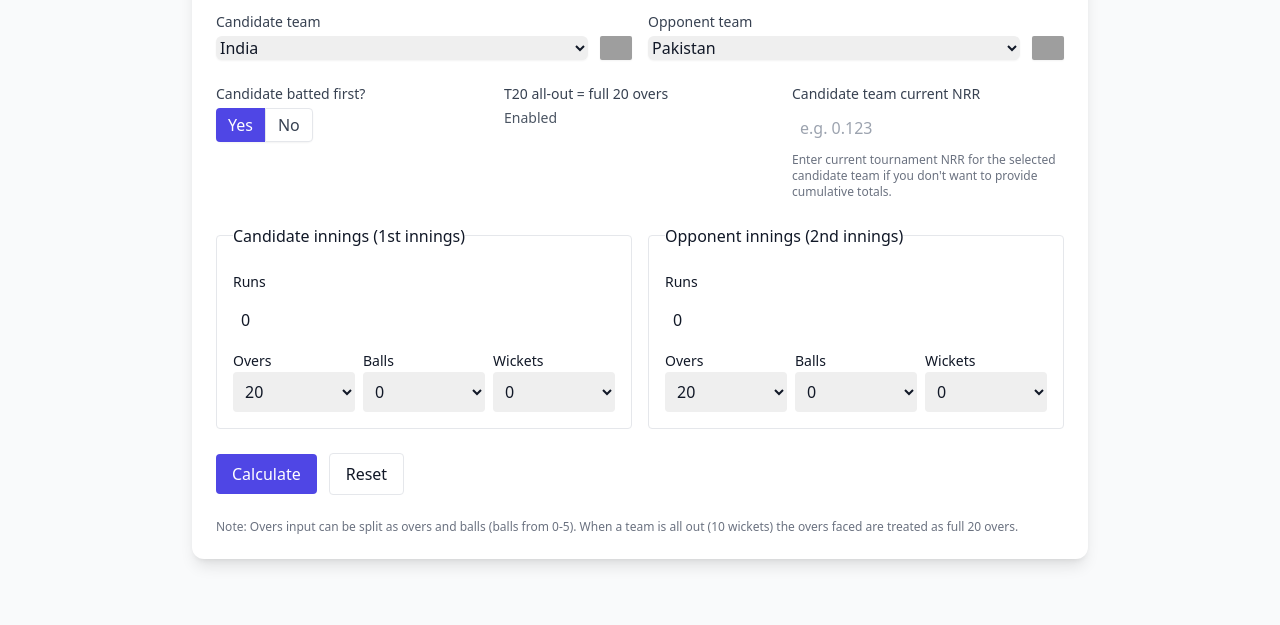
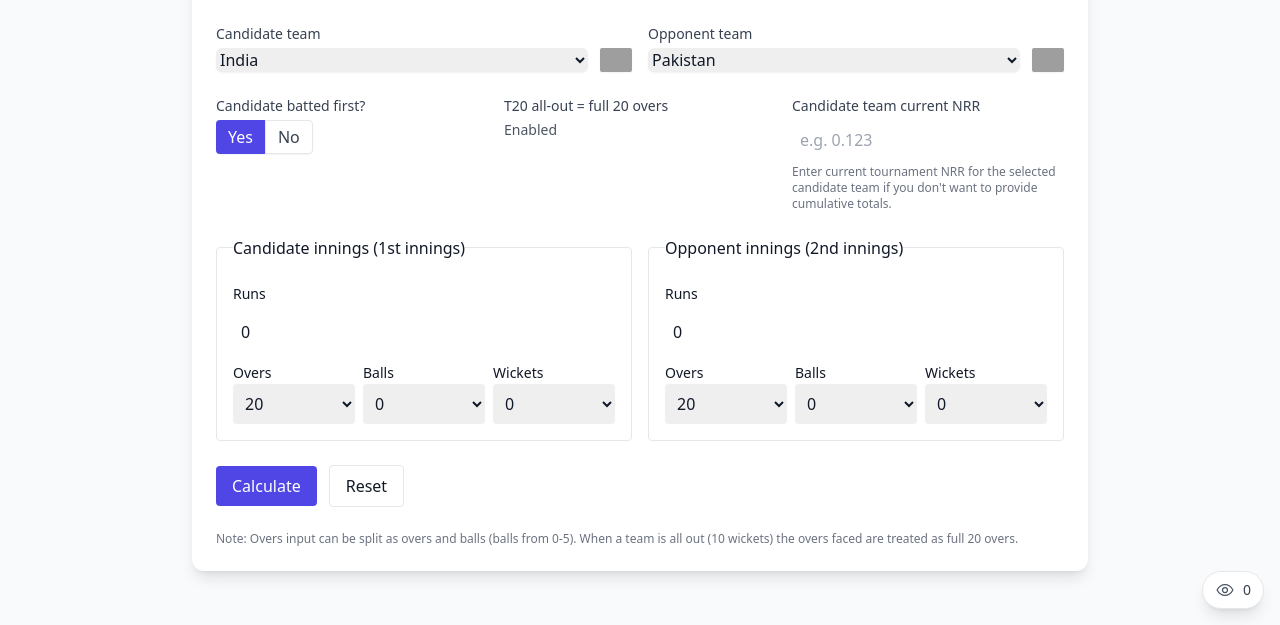
Before and after one commit to ultra-devs/t20worldcup-nrr-calculator, a plain HTML site: page t20wc/index.html in a window 1280 px wide. Shown: the part 175-800 px from the top of the page. Drawn offline with nearby package versions, Linux system fonts and the light colour scheme; no server answers; grey boxes are pictures that could not be loaded.

Commit message:
fix logic

```diff
--- a/t20wc/app.js
+++ b/t20wc/app.js
@@ -235,3 +235,29 @@
 }
 
 init();
+
+// CountAPI visitor counter (increments on each page load)
+(function(){
+  const visitorEl = document.getElementById('visitor-count');
+  const badgeEl = document.getElementById('viewer-count');
+  if(!visitorEl && !badgeEl) return;
+  const namespace = 'coderhop-t20wc';
+  const key = 'home';
+  // First, get current value (so badge shows existing count without increment for header)
+  fetch(`https://api.countapi.xyz/get/${namespace}/${key}`)
+    .then(r=> r.json())
+    .then(data=>{
+      if(data && typeof data.value !== 'undefined'){
+        if(visitorEl) visitorEl.textContent = data.value;
+        if(badgeEl) badgeEl.textContent = data.value;
+      }
+    })
+    .catch(()=>{
+      if(visitorEl) visitorEl.textContent = 'N/A';
+      if(badgeEl) badgeEl.textContent = '0';
+    })
+    .finally(()=>{
+      // then increment (hit) so next visitor sees increased count
+      fetch(`https://api.countapi.xyz/hit/${namespace}/${key}`).catch(()=>{});
+    });
+})();
--- a/t20wc/index.html
+++ b/t20wc/index.html
@@ -18,6 +18,7 @@
           <div class="w-full text-center sm:text-left">
             <h1 class="text-2xl font-semibold">Cricket NRR Calculator</h1>
             <p class="text-sm text-gray-600">T20 all-out = full 20 overs (config set to enabled)</p>
+            <div class="mt-2 text-sm text-gray-600">Visitors: <span id="visitor-count">—</span></div>
           </div>
         </div>
       </header>
@@ -232,6 +233,16 @@
       <footer class="mt-6 text-xs text-gray-500">Note: Overs input can be split as overs and balls (balls from 0-5). When a team is all out (10 wickets) the overs faced are treated as full 20 overs.</footer>
     </div>
 
+    <!-- Viewer badge (fixed bottom-right) -->
+    <div id="viewer-badge" class="fixed right-4 bottom-4 bg-white border rounded-full shadow-lg px-3 py-2 flex items-center gap-2 text-sm text-gray-700" title="Page views">
+      <!-- eye icon -->
+      <svg xmlns="http://www.w3.org/2000/svg" class="w-5 h-5 text-gray-600" viewBox="0 0 24 24" fill="none" stroke="currentColor" stroke-width="1.5">
+        <path stroke-linecap="round" stroke-linejoin="round" d="M2.5 12s3.5-6.5 9.5-6.5S21.5 12 21.5 12s-3.5 6.5-9.5 6.5S2.5 12 2.5 12z" />
+        <circle cx="12" cy="12" r="3" stroke-linecap="round" stroke-linejoin="round" />
+      </svg>
+      <span id="viewer-count">0</span>
+    </div>
+
     <script src="app.js"></script>
   </body>
 </html>
```
